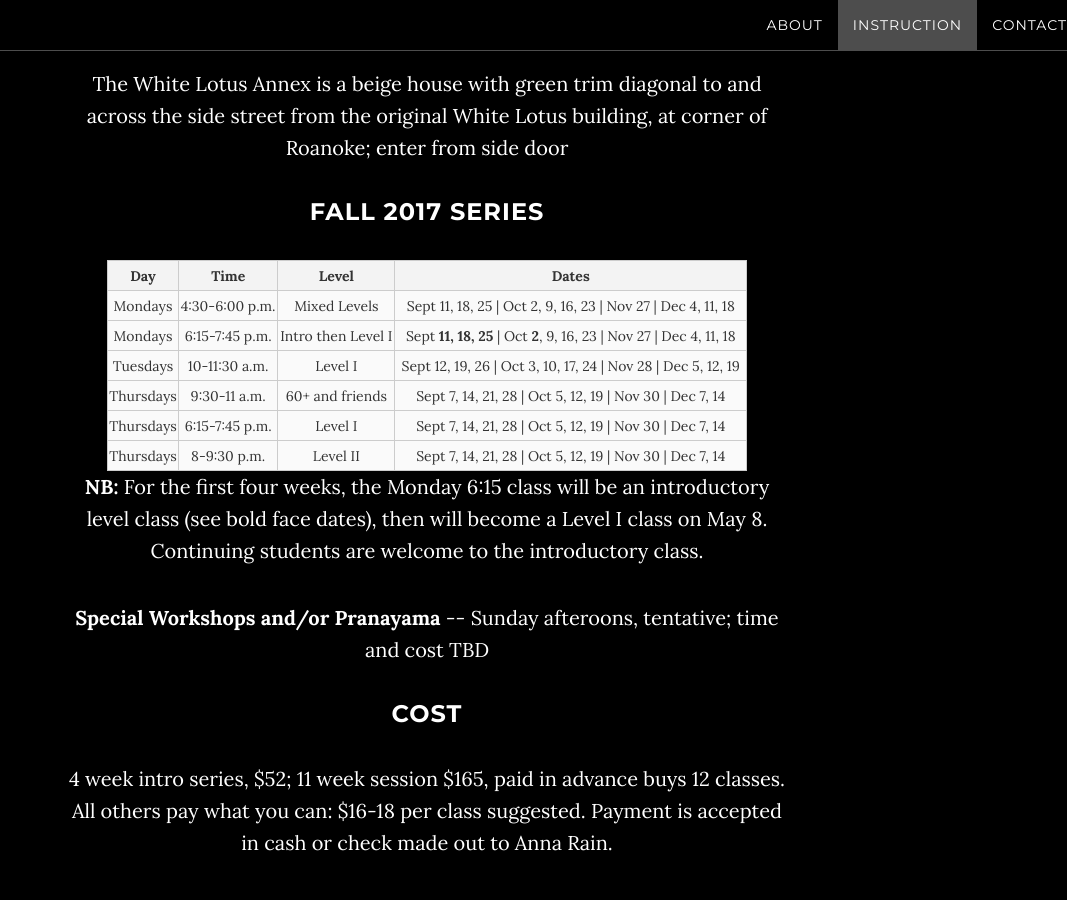
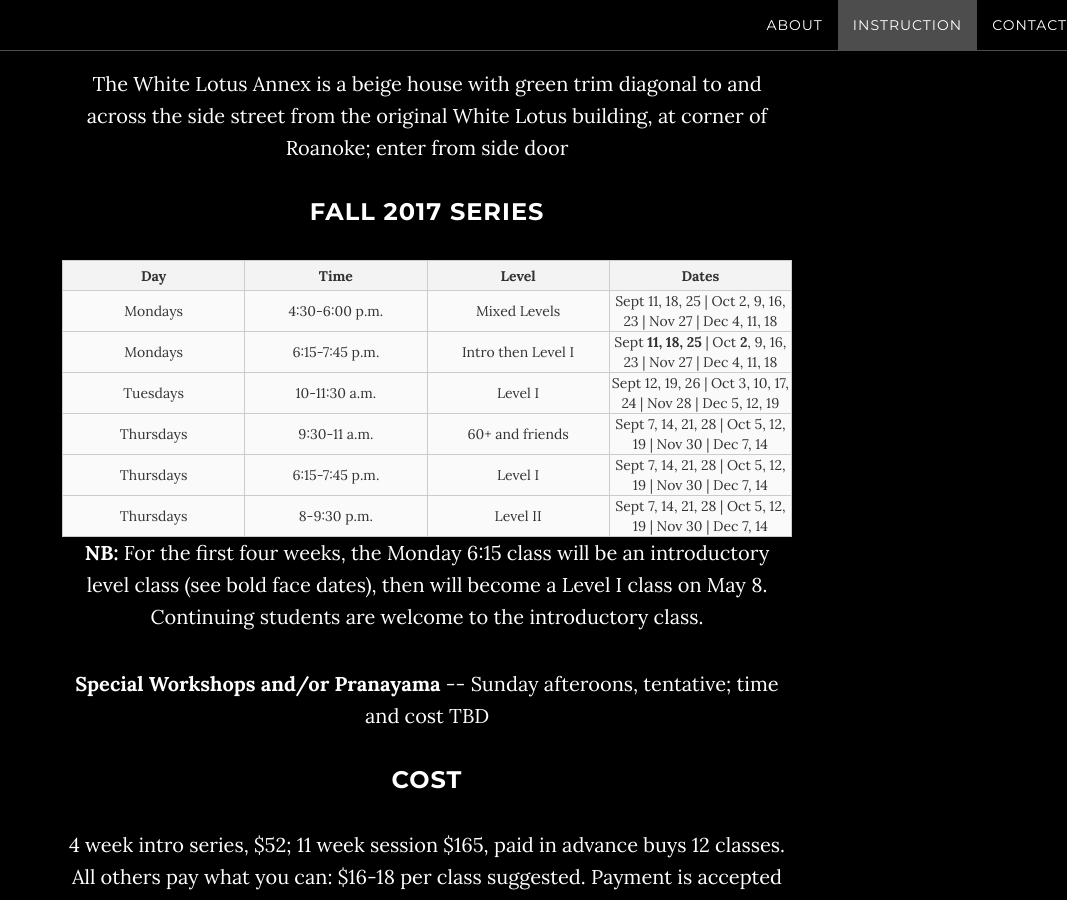
Before and after one commit to AnnaRainYoga/annarainyoga.github.io, a Jekyll site: the page built from index.html, in a window 1280 px wide and 900 px high, scrolled down 3221 px. Shown: the whole window, without its empty margins (213-1280 px from the left). Built offline with Jekyll 4.4.1, drawn with Linux system fonts in a browser that asks for light colours.

Commit message:
try wordwrap for date cell

```diff
--- a/_includes/instruction.html
+++ b/_includes/instruction.html
@@ -11,7 +11,7 @@
 
                     <h3>Fall 2017 Series</h3>
 			<div class="contatiner">
-				<table>
+				<table style="table-layout: fixed; width: 100%">
 					<thead>
 						<th>Day</th>
 						<th>Time</th>
@@ -23,7 +23,7 @@
 							<td>Mondays</td>
 							<td>4:30-6:00 p.m.</td>
 							<td>Mixed Levels</td>
-							<td>Sept 11, 18, 25 | Oct 2, 9, 16, 23 | Nov 27 | Dec 4, 11, 18</td>
+							<td style="word-wrap: break-word">Sept 11, 18, 25 | Oct 2, 9, 16, 23 | Nov 27 | Dec 4, 11, 18</td>
 						</tr>
 						<tr>
 							<td>Mondays</td>
```
